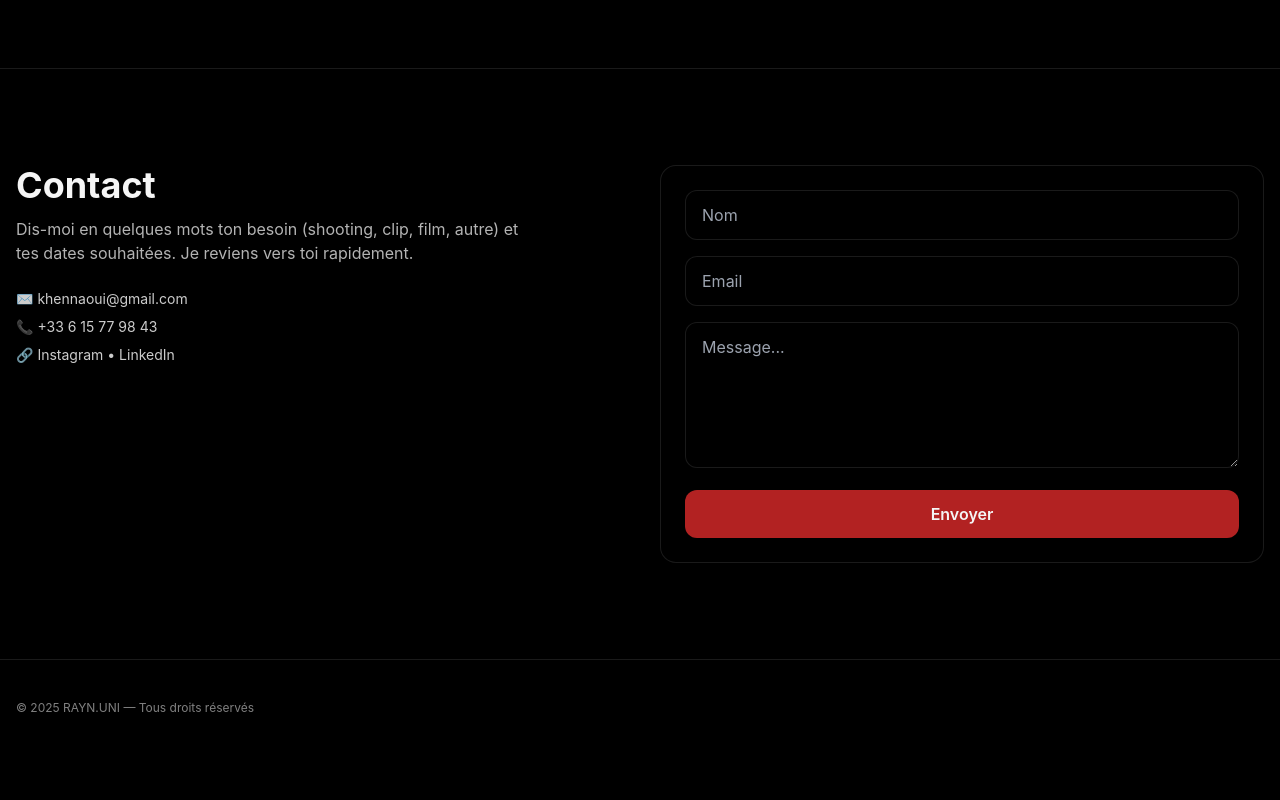
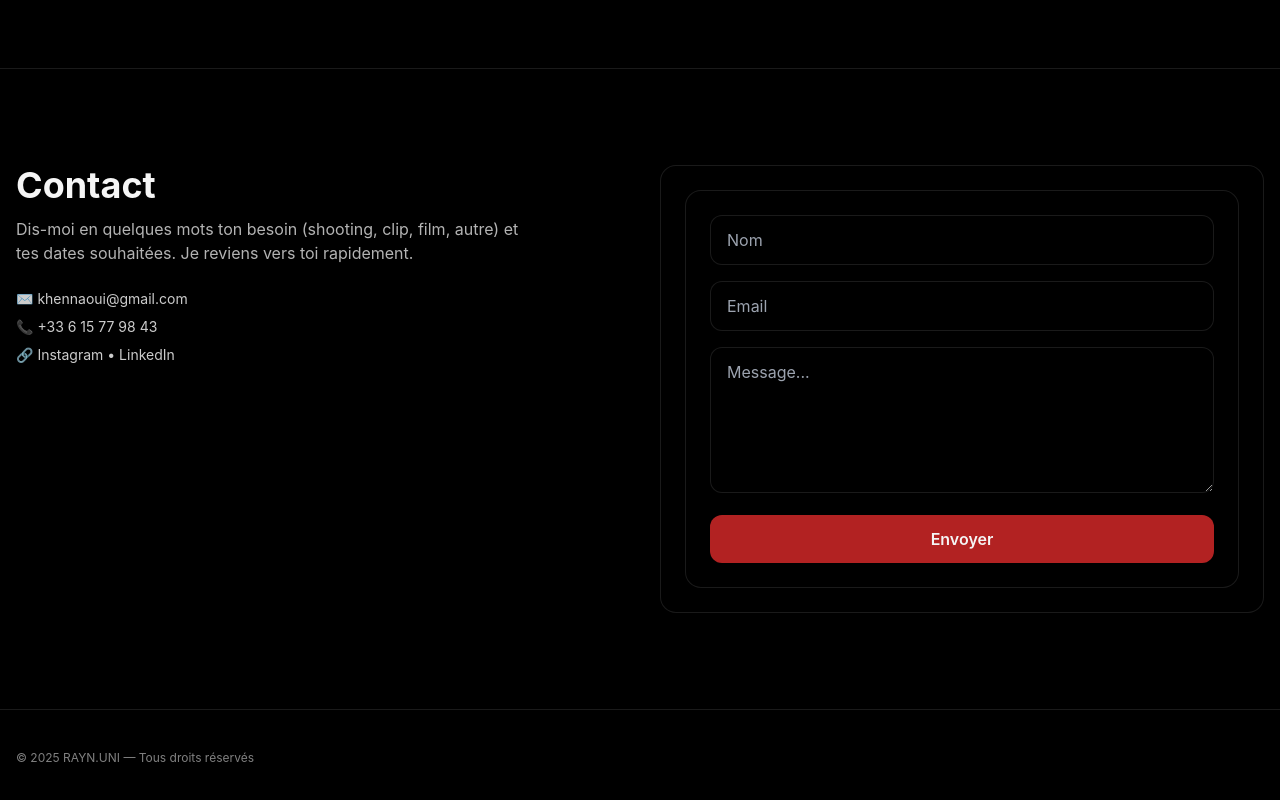
Before and after one commit to raynprods/rayn-uni, a Next.js app: page / in a window 1280 px wide. Shown: the part 3807-4607 px from the top of the page. Before the commit the page ends 4563 px from the top, so only its background shows below. Built offline with nearby package versions, Linux system fonts and the light colour scheme.

Commit message:
fix: contact form with Formspree

```diff
--- a/app/page.tsx
+++ b/app/page.tsx
@@ -280,27 +280,30 @@ export default function Page() {
             className="rounded-2xl border border-white/10 p-6 space-y-4 bg-black/30"
           >
             <form
-              action="mailto:contact@rayn.uni"
-              method="post"
-              encType="text/plain"
-              className="space-y-4"
+               action="https://formspree.io/f/mjkonqdd" // ⚡ remplace TON-ID-FORM par ton lien Formspree
+  method="POST"
+  className="rounded-2xl border border-white/10 p-6 space-y-4 bg-black/30"
 >
   <input
-                className="w-full rounded-xl bg-black/40 border border-white/10 px-4 py-3"
+    type="text"
+    name="name"
     placeholder="Nom"
     required
+    className="w-full rounded-xl bg-black/40 border border-white/10 px-4 py-3"
   />
   <input
     type="email"
-                className="w-full rounded-xl bg-black/40 border border-white/10 px-4 py-3"
+    name="email"
     placeholder="Email"
     required
+    className="w-full rounded-xl bg-black/40 border border-white/10 px-4 py-3"
   />
   <textarea
+    name="message"
     rows={5}
-                className="w-full rounded-xl bg-black/40 border border-white/10 px-4 py-3"
     placeholder="Message..."
     required
+    className="w-full rounded-xl bg-black/40 border border-white/10 px-4 py-3"
   />
   <button
     type="submit"
```
Lines whose indentation alone changed are shown as unchanged.
